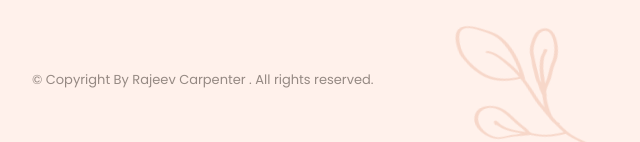
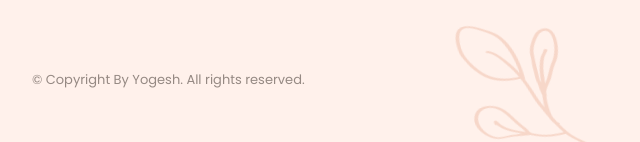
Before and after one commit to yogi-tanu/DemoDeluxDhaba, a plain HTML site: page index.html in a window 1280 px wide. Shown: the part 3567-3709 px from the top of the page, 96-736 px from the left. Drawn offline with nearby package versions, Linux system fonts and the light colour scheme.

Commit message:
copyright

```diff
--- a/index.html
+++ b/index.html
@@ -354,7 +354,7 @@
             <img src="assets/img/footer-card-4.png">
         </div>
             <span class="footer__copy">
-                &#169; Copyright By Rajeev Carpenter . All rights reserved.
+                &#169; Copyright By Yogesh. All rights reserved.
             </span>
     </div>
 </footer>
```
